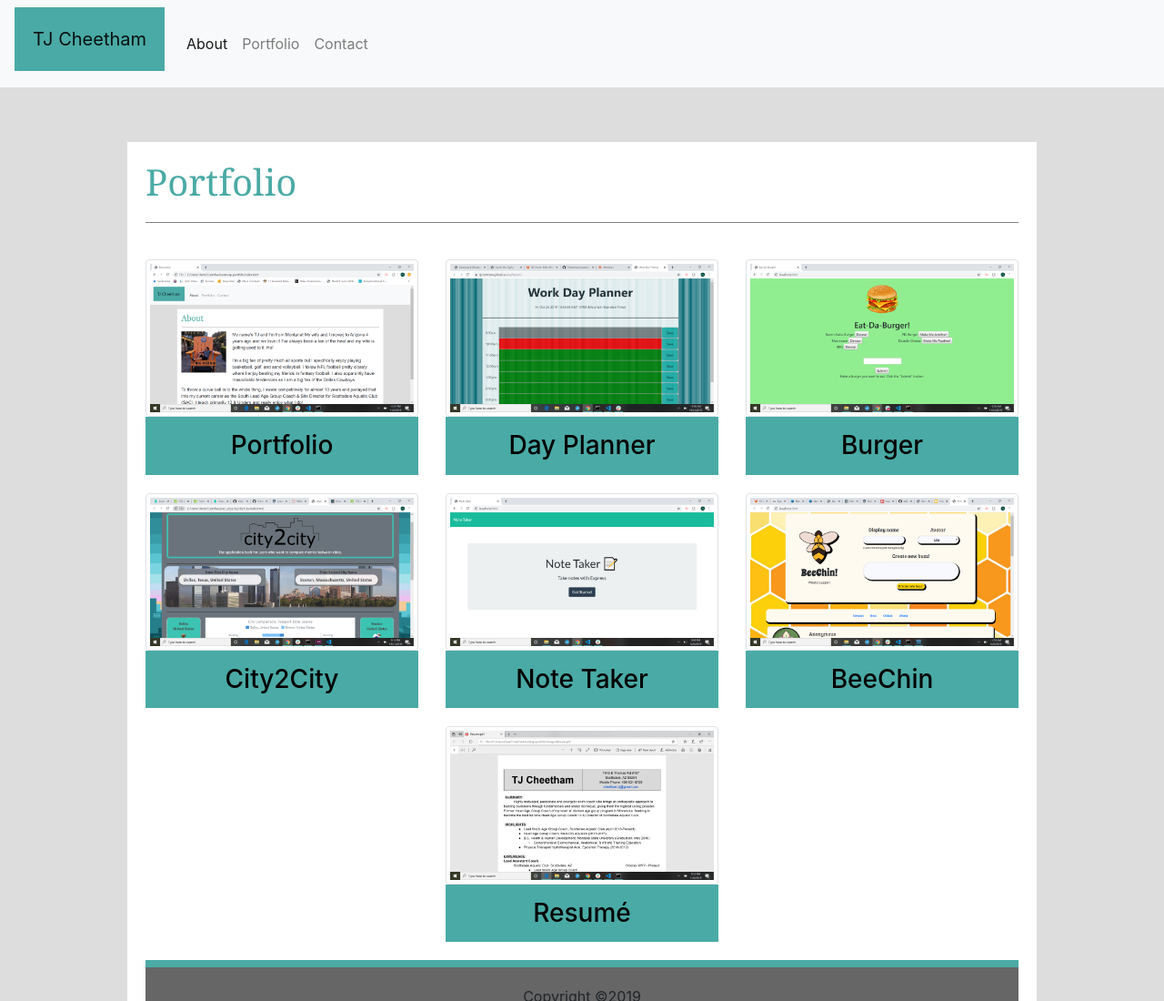
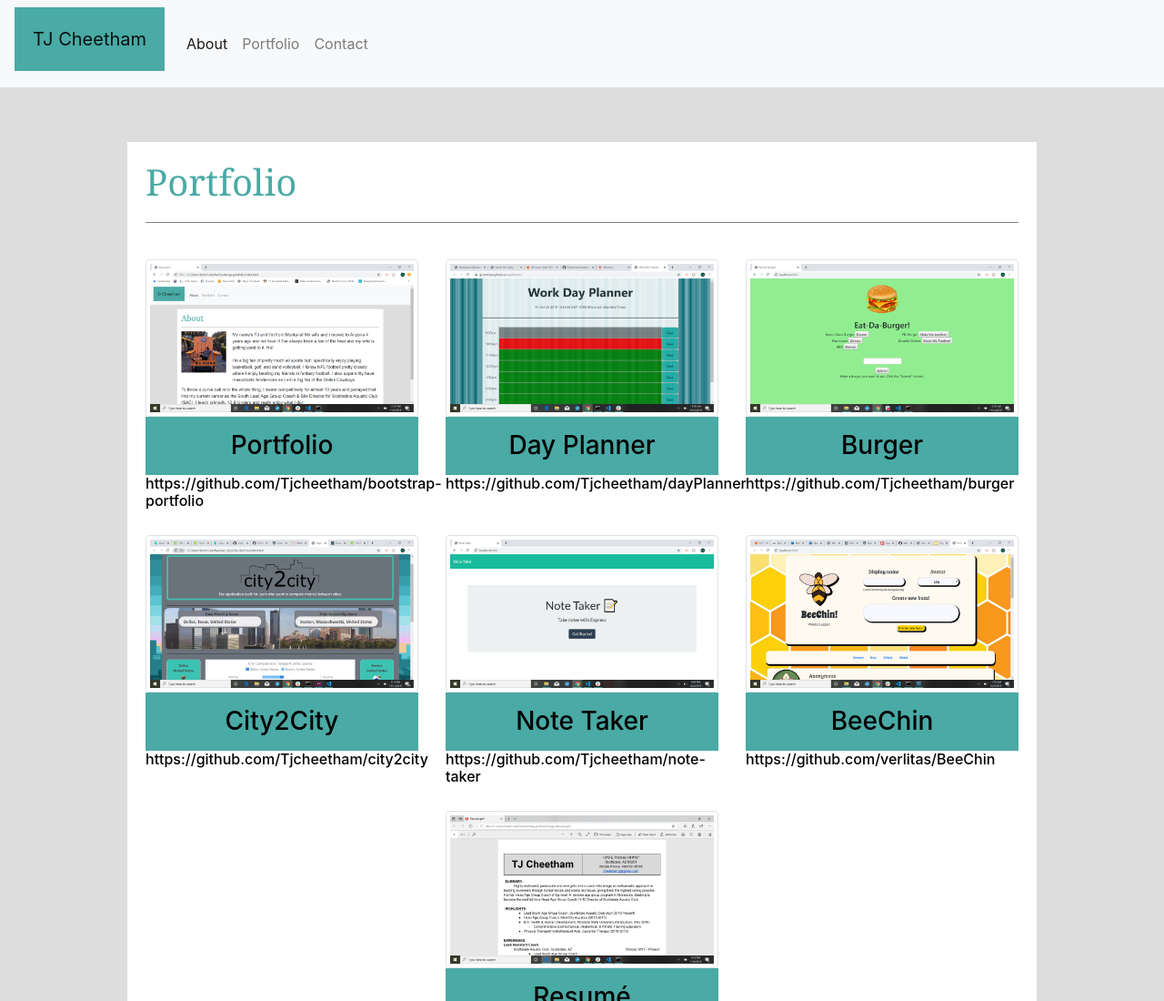
Before and after one commit to Tjcheetham/bootstrap-portfolio, a plain HTML site: page portfolio.html in a window 1280 px wide. Shown: the top 1100 px of the page at 91% size. Drawn offline with nearby package versions, Linux system fonts and the light colour scheme.

Commit message:
updated porfolio with GitHub links

```diff
--- a/portfolio.html
+++ b/portfolio.html
@@ -44,17 +44,26 @@
                     <img class="img img-thumbnail" src="images\2019-11-05.png" alt="placeholder">
                     <h3 class="img-label">Portfolio</h3>
                 </a>
+                <a href="https://github.com/Tjcheetham/bootstrap-portfolio" class="href">
+                    <h6>https://github.com/Tjcheetham/bootstrap-portfolio</h6>
+                </a>
             </div>
             <div class="col-md-4 click">
                 <a href="https://tjcheetham.github.io/dayPlanner/">
                     <img class="img img-thumbnail" src="images\2019-10-25.png" alt="placeholder">
                     <h3 class="img-label">Day Planner</h3>
                 </a>
+                <a href="https://github.com/Tjcheetham/dayPlanner" class="href">
+                    <h6>https://github.com/Tjcheetham/dayPlanner</h6>
+                </a>
             </div>
             <div class="col-md-4 click">
                 <a href="https://github.com/Tjcheetham/burger">
                     <img class="img img-thumbnail" src="images\2019-11-25(1).png" alt="placeholder">
                     <h3 class="img-label">Burger</h3>
+                </a>
+                <a href="https://github.com/Tjcheetham/burger" class="href">
+                    <h6>https://github.com/Tjcheetham/burger</h6>
                 </a>
             </div>
         </div>
@@ -64,17 +73,26 @@
                     <img class="img img-thumbnail" src="images\2019-10-31.png" alt="placeholder">
                     <h3 class="img-label">City2City</h3>
                 </a>
+                <a href="https://github.com/Tjcheetham/city2city" class="href">
+                    <h6>https://github.com/Tjcheetham/city2city</h6>
+                </a>
             </div>
             <div class="col-md-4 click">
                 <a href="https://github.com/Tjcheetham/note-taker">
                     <img class="img img-thumbnail" src="images\2019-12-06(2).png" alt="placeholder">
                     <h3 class="img-label">Note Taker</h3>
                 </a>
+                <a href="https://github.com/Tjcheetham/note-taker" class="href">
+                    <h6>https://github.com/Tjcheetham/note-taker</h6>
+                </a>
             </div>
             <div class="col-md-4 click">
-                <a href="https://github.com/verlitas/BeeChin">
+                <a href="https://secure-shore-00883.herokuapp.com/">
                     <img class="img img-thumbnail" src="images\Beechin.png" alt="placeholder">
                     <h3 class="img-label">BeeChin</h3>
+                </a>
+                <a href="https://github.com/verlitas/BeeChin" class="href">
+                    <h6>https://github.com/verlitas/BeeChin</h6>
                 </a>
             </div>
         </div>
```
Also changed, not shown: images/portfolio-projects.png.
